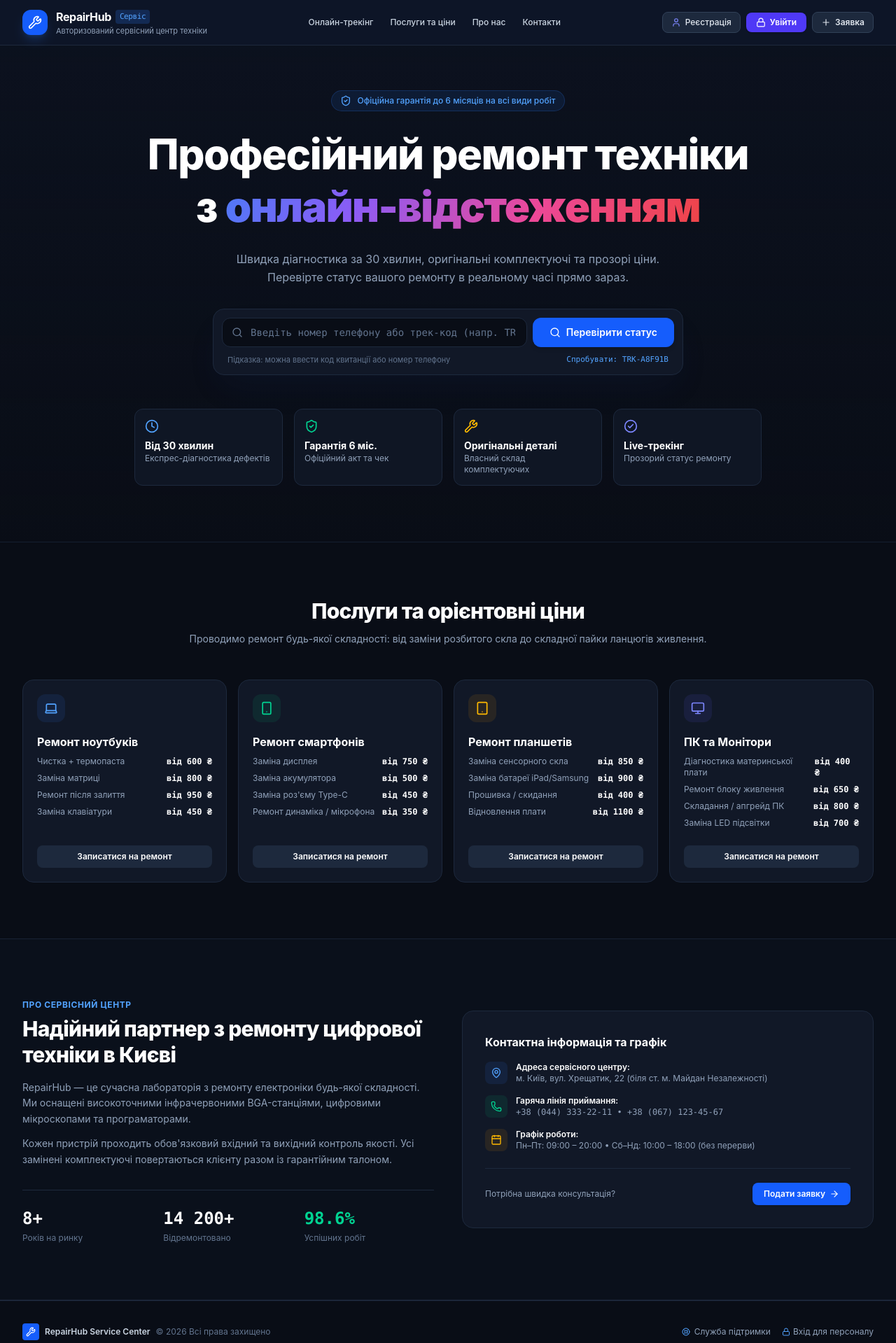
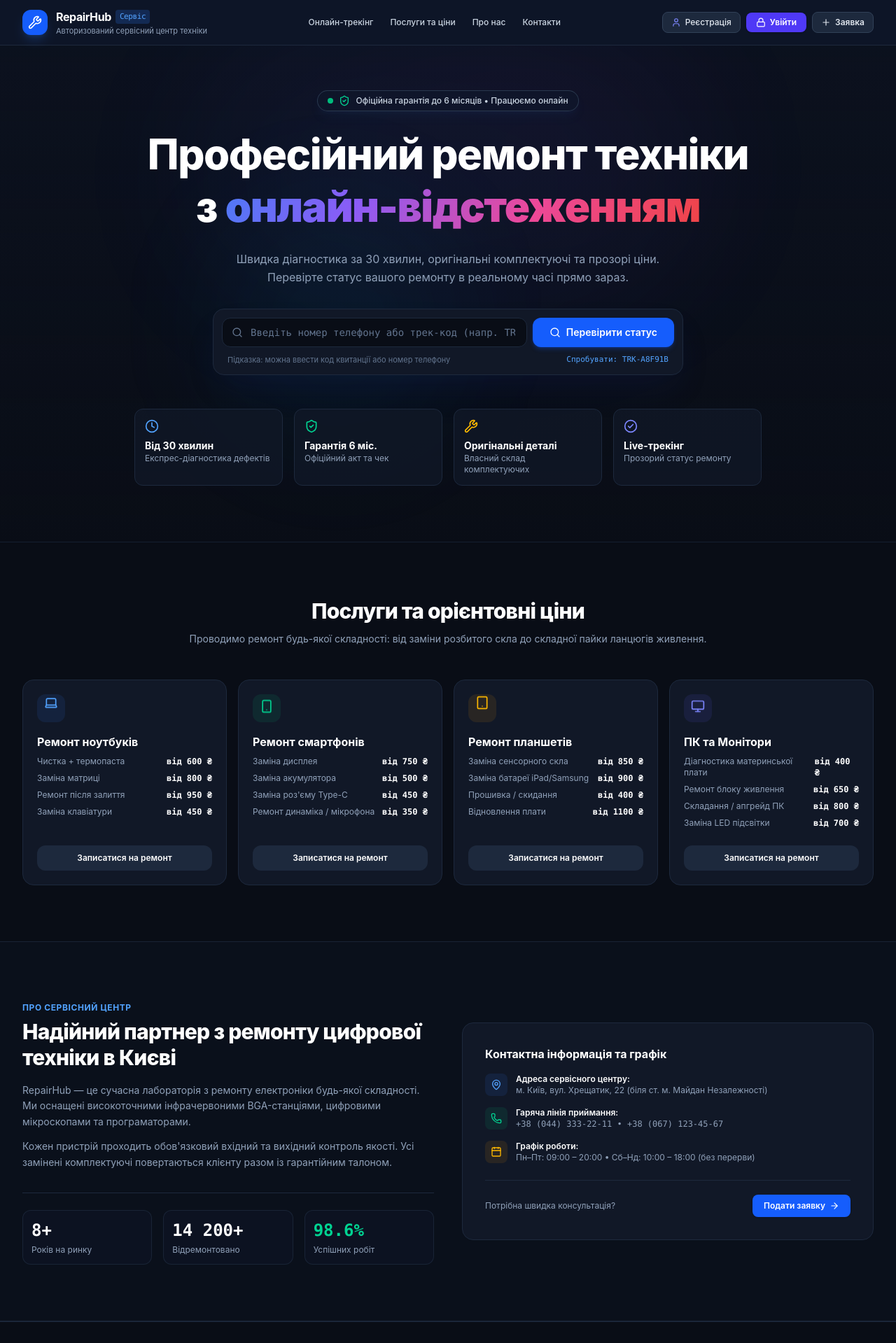
Before and after one commit to yavorskii/service-center-system, a React (Vite) app in the folder frontend/: page / in a window 1280 px wide. Shown: the top 1919 px of the page at 70% size. Built offline with nearby package versions, Linux system fonts and the light colour scheme.

Commit message:
feat(ui): add ambient glowing orbs, card hover transitions, and floating icon animations

```diff
--- a/frontend/src/components/ClientPortal.tsx
+++ b/frontend/src/components/ClientPortal.tsx
@@ -380,10 +380,18 @@ export const ClientPortal: React.FC<ClientPortalProps> = ({
       )}
 
       <section id="hero" className="relative pt-12 pb-16 md:pt-16 md:pb-20 overflow-hidden border-b border-slate-800/60 bg-gradient-to-b from-[#0F172A]/40 to-transparent">
+        {/* Animated ambient background orbs */}
+        <div className="absolute top-1/4 left-1/2 -translate-x-1/2 -translate-y-1/2 w-[700px] h-[380px] bg-gradient-to-tr from-blue-600/20 via-indigo-500/15 to-purple-600/20 rounded-full blur-[110px] pointer-events-none animate-pulse-glow -z-0" />
+        <div className="absolute top-1/3 left-1/4 w-[320px] h-[320px] bg-sky-500/10 rounded-full blur-[90px] pointer-events-none animate-pulse-glow-delayed -z-0" />
+
         <div className="max-w-7xl mx-auto px-4 sm:px-6 lg:px-8 text-center relative z-10">
-          <div className="inline-flex items-center gap-2 px-3 py-1.5 rounded-full bg-blue-500/10 border border-blue-500/20 text-blue-400 text-xs font-medium mb-6 animate-in fade-in slide-in-from-top-3 duration-300">
-            <ShieldCheck className="h-4 w-4" />
-            <span>Офіційна гарантія до 6 місяців на всі види робіт</span>
+          <div className="inline-flex items-center gap-2 px-3.5 py-1.5 rounded-full bg-slate-900/80 border border-slate-700/80 text-slate-300 text-xs font-medium mb-6 shadow-lg shadow-blue-500/5 hover:border-blue-500/40 transition-all cursor-default">
+            <span className="relative flex h-2 w-2">
+              <span className="animate-ping absolute inline-flex h-full w-full rounded-full bg-emerald-400 opacity-75"></span>
+              <span className="relative inline-flex rounded-full h-2 w-2 bg-emerald-500"></span>
+            </span>
+            <ShieldCheck className="h-4 w-4 text-emerald-400" />
+            <span>Офіційна гарантія до 6 місяців • Працюємо онлайн</span>
           </div>
 
           <h1 className="text-3xl sm:text-5xl md:text-6xl font-extrabold text-white tracking-tight max-w-4xl mx-auto leading-tight">
@@ -397,7 +405,7 @@ export const ClientPortal: React.FC<ClientPortalProps> = ({
             Швидка діагностика за 30 хвилин, оригінальні комплектуючі та прозорі ціни. Перевірте статус вашого ремонту в реальному часі прямо зараз.
           </p>
 
-          <div id="tracking" className="mt-8 max-w-2xl mx-auto bg-[#111827] p-2.5 sm:p-3 rounded-2xl border border-slate-800 shadow-2xl shadow-blue-900/10">
+          <div id="tracking" className="mt-8 max-w-2xl mx-auto bg-[#111827] p-2.5 sm:p-3 rounded-2xl border border-slate-800 shadow-2xl shadow-blue-900/15 focus-within:border-blue-500/60 focus-within:shadow-blue-500/10 transition-all duration-300">
             <form onSubmit={handleSearch} className="flex flex-col sm:flex-row gap-2">
               <div className="relative flex-1">
                 <Search className="absolute left-3.5 top-1/2 -translate-y-1/2 h-4 w-4 text-slate-500" />
@@ -412,7 +420,7 @@ export const ClientPortal: React.FC<ClientPortalProps> = ({
               <button
                 type="submit"
                 disabled={isSearching}
-                className="px-6 py-2.5 rounded-xl bg-blue-600 hover:bg-blue-500 text-white text-xs sm:text-sm font-semibold transition-all shadow-md flex items-center justify-center gap-2 shrink-0 active:scale-95 disabled:opacity-50"
+                className="shimmer-btn px-6 py-2.5 rounded-xl bg-blue-600 hover:bg-blue-500 text-white text-xs sm:text-sm font-semibold transition-all shadow-md shadow-blue-600/25 hover:shadow-blue-500/40 flex items-center justify-center gap-2 shrink-0 active:scale-95 disabled:opacity-50"
               >
                 <Search className="h-4 w-4" />
                 <span>{isSearching ? 'Пошук...' : 'Перевірити статус'}</span>
@@ -423,7 +431,7 @@ export const ClientPortal: React.FC<ClientPortalProps> = ({
               <button
                 type="button"
                 onClick={() => setSearchQuery('TRK-A8F91B')}
-                className="text-blue-400 hover:underline font-mono"
+                className="text-blue-400 hover:text-blue-300 hover:underline font-mono transition-colors"
               >
                 Спробувати: TRK-A8F91B
               </button>
@@ -431,23 +439,23 @@ export const ClientPortal: React.FC<ClientPortalProps> = ({
           </div>
 
           <div className="grid grid-cols-2 md:grid-cols-4 gap-3 sm:gap-4 max-w-4xl mx-auto mt-12 text-left">
-            <div className="p-3.5 rounded-xl bg-[#111827]/80 border border-slate-800">
-              <Clock className="h-5 w-5 text-blue-400 mb-2" />
+            <div className="p-3.5 rounded-xl bg-[#111827]/80 border border-slate-800 card-hover group cursor-default hover:border-blue-500/50">
+              <Clock className="h-5 w-5 text-blue-400 mb-2 group-hover:scale-110 group-hover:rotate-6 transition-transform duration-300" />
               <div className="text-sm font-bold text-white">Від 30 хвилин</div>
               <div className="text-xs text-slate-400">Експрес-діагностика дефектів</div>
             </div>
-            <div className="p-3.5 rounded-xl bg-[#111827]/80 border border-slate-800">
-              <ShieldCheck className="h-5 w-5 text-emerald-400 mb-2" />
+            <div className="p-3.5 rounded-xl bg-[#111827]/80 border border-slate-800 card-hover group cursor-default hover:border-emerald-500/50">
+              <ShieldCheck className="h-5 w-5 text-emerald-400 mb-2 group-hover:scale-110 group-hover:-rotate-6 transition-transform duration-300" />
               <div className="text-sm font-bold text-white">Гарантія 6 міс.</div>
               <div className="text-xs text-slate-400">Офіційний акт та чек</div>
             </div>
-            <div className="p-3.5 rounded-xl bg-[#111827]/80 border border-slate-800">
-              <Wrench className="h-5 w-5 text-amber-400 mb-2" />
+            <div className="p-3.5 rounded-xl bg-[#111827]/80 border border-slate-800 card-hover group cursor-default hover:border-amber-500/50">
+              <Wrench className="h-5 w-5 text-amber-400 mb-2 group-hover:scale-110 group-hover:rotate-6 transition-transform duration-300" />
               <div className="text-sm font-bold text-white">Оригінальні деталі</div>
               <div className="text-xs text-slate-400">Власний склад комплектуючих</div>
             </div>
-            <div className="p-3.5 rounded-xl bg-[#111827]/80 border border-slate-800">
-              <CheckCircle2 className="h-5 w-5 text-indigo-400 mb-2" />
+            <div className="p-3.5 rounded-xl bg-[#111827]/80 border border-slate-800 card-hover group cursor-default hover:border-indigo-500/50">
+              <CheckCircle2 className="h-5 w-5 text-indigo-400 mb-2 group-hover:scale-110 group-hover:-rotate-6 transition-transform duration-300" />
               <div className="text-sm font-bold text-white">Live-трекінг</div>
               <div className="text-xs text-slate-400">Прозорий статус ремонту</div>
             </div>
@@ -504,12 +512,12 @@ export const ClientPortal: React.FC<ClientPortalProps> = ({
           </div>
 
           <div className="grid grid-cols-1 md:grid-cols-2 lg:grid-cols-4 gap-4">
-            <div className="p-5 rounded-2xl bg-[#111827] border border-slate-800 flex flex-col justify-between hover:border-slate-700 transition-colors">
+            <div className="p-5 rounded-2xl bg-[#111827] border border-slate-800 flex flex-col justify-between card-hover hover:border-blue-500/50 group">
               <div>
-                <div className="h-10 w-10 rounded-xl bg-blue-500/10 text-blue-400 flex items-center justify-center mb-4">
-                  <Laptop className="h-5 w-5" />
+                <div className="h-10 w-10 rounded-xl bg-blue-500/10 text-blue-400 flex items-center justify-center mb-4 group-hover:scale-110 transition-transform duration-300">
+                  <Laptop className="h-5 w-5 animate-float" />
                 </div>
-                <h3 className="text-base font-bold text-white mb-2">Ремонт ноутбуків</h3>
+                <h3 className="text-base font-bold text-white mb-2 group-hover:text-blue-300 transition-colors">Ремонт ноутбуків</h3>
                 <ul className="text-xs text-slate-400 space-y-2 mb-6">
                   <li className="flex items-center justify-between">
                     <span>Чистка + термопаста</span>
@@ -531,18 +539,18 @@ export const ClientPortal: React.FC<ClientPortalProps> = ({
               </div>
               <button
                 onClick={onOpenCreateModal}
-                className="w-full py-2 rounded-lg text-xs font-semibold bg-slate-800 hover:bg-slate-700 text-white transition-colors"
+                className="w-full py-2.5 rounded-xl text-xs font-semibold bg-slate-800 hover:bg-blue-600 text-white transition-all duration-200 active:scale-95"
               >
                 Записатися на ремонт
               </button>
             </div>
 
-            <div className="p-5 rounded-2xl bg-[#111827] border border-slate-800 flex flex-col justify-between hover:border-slate-700 transition-colors">
+            <div className="p-5 rounded-2xl bg-[#111827] border border-slate-800 flex flex-col justify-between card-hover hover:border-emerald-500/50 group">
               <div>
-                <div className="h-10 w-10 rounded-xl bg-emerald-500/10 text-emerald-400 flex items-center justify-center mb-4">
-                  <Smartphone className="h-5 w-5" />
+                <div className="h-10 w-10 rounded-xl bg-emerald-500/10 text-emerald-400 flex items-center justify-center mb-4 group-hover:scale-110 transition-transform duration-300">
+                  <Smartphone className="h-5 w-5 animate-float-slow" />
                 </div>
-                <h3 className="text-base font-bold text-white mb-2">Ремонт смартфонів</h3>
+                <h3 className="text-base font-bold text-white mb-2 group-hover:text-emerald-300 transition-colors">Ремонт смартфонів</h3>
                 <ul className="text-xs text-slate-400 space-y-2 mb-6">
                   <li className="flex items-center justify-between">
                     <span>Заміна дисплея</span>
@@ -564,18 +572,18 @@ export const ClientPortal: React.FC<ClientPortalProps> = ({
               </div>
               <button
                 onClick={onOpenCreateModal}
-                className="w-full py-2 rounded-lg text-xs font-semibold bg-slate-800 hover:bg-slate-700 text-white transition-colors"
+                className="w-full py-2.5 rounded-xl text-xs font-semibold bg-slate-800 hover:bg-emerald-600 text-white transition-all duration-200 active:scale-95"
               >
                 Записатися на ремонт
               </button>
             </div>
 
-            <div className="p-5 rounded-2xl bg-[#111827] border border-slate-800 flex flex-col justify-between hover:border-slate-700 transition-colors">
+            <div className="p-5 rounded-2xl bg-[#111827] border border-slate-800 flex flex-col justify-between card-hover hover:border-amber-500/50 group">
               <div>
-                <div className="h-10 w-10 rounded-xl bg-amber-500/10 text-amber-400 flex items-center justify-center mb-4">
-                  <Tablet className="h-5 w-5" />
+                <div className="h-10 w-10 rounded-xl bg-amber-500/10 text-amber-400 flex items-center justify-center mb-4 group-hover:scale-110 transition-transform duration-300">
+                  <Tablet className="h-5 w-5 animate-float" />
                 </div>
-                <h3 className="text-base font-bold text-white mb-2">Ремонт планшетів</h3>
+                <h3 className="text-base font-bold text-white mb-2 group-hover:text-amber-300 transition-colors">Ремонт планшетів</h3>
                 <ul className="text-xs text-slate-400 space-y-2 mb-6">
                   <li className="flex items-center justify-between">
                     <span>Заміна сенсорного скла</span>
@@ -597,18 +605,18 @@ export const ClientPortal: React.FC<ClientPortalProps> = ({
               </div>
               <button
                 onClick={onOpenCreateModal}
-                className="w-full py-2 rounded-lg text-xs font-semibold bg-slate-800 hover:bg-slate-700 text-white transition-colors"
+                className="w-full py-2.5 rounded-xl text-xs font-semibold bg-slate-800 hover:bg-amber-600 text-white transition-all duration-200 active:scale-95"
               >
                 Записатися на ремонт
               </button>
             </div>
 
-            <div className="p-5 rounded-2xl bg-[#111827] border border-slate-800 flex flex-col justify-between hover:border-slate-700 transition-colors">
+            <div className="p-5 rounded-2xl bg-[#111827] border border-slate-800 flex flex-col justify-between card-hover hover:border-indigo-500/50 group">
               <div>
-                <div className="h-10 w-10 rounded-xl bg-indigo-500/10 text-indigo-400 flex items-center justify-center mb-4">
-                  <Monitor className="h-5 w-5" />
+                <div className="h-10 w-10 rounded-xl bg-indigo-500/10 text-indigo-400 flex items-center justify-center mb-4 group-hover:scale-110 transition-transform duration-300">
+                  <Monitor className="h-5 w-5 animate-float-slow" />
                 </div>
-                <h3 className="text-base font-bold text-white mb-2">ПК та Монітори</h3>
+                <h3 className="text-base font-bold text-white mb-2 group-hover:text-indigo-300 transition-colors">ПК та Монітори</h3>
                 <ul className="text-xs text-slate-400 space-y-2 mb-6">
                   <li className="flex items-center justify-between">
                     <span>Діагностика материнської плати</span>
@@ -630,7 +638,7 @@ export const ClientPortal: React.FC<ClientPortalProps> = ({
               </div>
               <button
                 onClick={onOpenCreateModal}
-                className="w-full py-2 rounded-lg text-xs font-semibold bg-slate-800 hover:bg-slate-700 text-white transition-colors"
+                className="w-full py-2.5 rounded-xl text-xs font-semibold bg-slate-800 hover:bg-indigo-600 text-white transition-all duration-200 active:scale-95"
               >
                 Записатися на ремонт
               </button>
@@ -657,17 +665,17 @@ export const ClientPortal: React.FC<ClientPortalProps> = ({
               </p>
 
               <div className="grid grid-cols-3 gap-4 mt-8 pt-6 border-t border-slate-800">
-                <div>
+                <div className="p-3 rounded-xl bg-slate-900/40 border border-slate-800/80 card-hover">
                   <div className="text-2xl font-bold text-white font-mono">8+</div>
-                  <div className="text-xs text-slate-500 mt-1">Років на ринку</div>
+                  <div className="text-xs text-slate-400 mt-1">Років на ринку</div>
                 </div>
-                <div>
+                <div className="p-3 rounded-xl bg-slate-900/40 border border-slate-800/80 card-hover">
                   <div className="text-2xl font-bold text-white font-mono">14 200+</div>
-                  <div className="text-xs text-slate-500 mt-1">Відремонтовано</div>
+                  <div className="text-xs text-slate-400 mt-1">Відремонтовано</div>
                 </div>
-                <div>
+                <div className="p-3 rounded-xl bg-slate-900/40 border border-slate-800/80 card-hover">
                   <div className="text-2xl font-bold text-emerald-400 font-mono">98.6%</div>
-                  <div className="text-xs text-slate-500 mt-1">Успішних робіт</div>
+                  <div className="text-xs text-slate-400 mt-1">Успішних робіт</div>
                 </div>
               </div>
             </div>
--- a/frontend/src/index.css
+++ b/frontend/src/index.css
@@ -65,3 +65,90 @@
   background-size: 250% auto;
   animation: gradient-flow 5s ease infinite;
 }
+
+@keyframes float {
+  0%, 100% {
+    transform: translateY(0px);
+  }
+  50% {
+    transform: translateY(-8px);
+  }
+}
+
+@keyframes float-slow {
+  0%, 100% {
+    transform: translateY(0px) rotate(0deg);
+  }
+  50% {
+    transform: translateY(-12px) rotate(2deg);
+  }
+}
+
+.animate-float {
+  animation: float 4s ease-in-out infinite;
+}
+
+.animate-float-slow {
+  animation: float-slow 7s ease-in-out infinite;
+}
+
+@keyframes pulse-glow {
+  0%, 100% {
+    opacity: 0.35;
+    transform: scale(1);
+  }
+  50% {
+    opacity: 0.7;
+    transform: scale(1.1);
+  }
+}
+
+.animate-pulse-glow {
+  animation: pulse-glow 7s ease-in-out infinite;
+}
+
+.animate-pulse-glow-delayed {
+  animation: pulse-glow 7s ease-in-out infinite 3.5s;
+}
+
+@keyframes shimmer-sweep {
+  0% {
+    transform: translateX(-150%);
+  }
+  100% {
+    transform: translateX(150%);
+  }
+}
+
+.shimmer-btn {
+  position: relative;
+  overflow: hidden;
+}
+
+.shimmer-btn::after {
+  content: '';
+  position: absolute;
+  top: 0;
+  left: 0;
+  width: 100%;
+  height: 100%;
+  background: linear-gradient(
+    90deg,
+    transparent 0%,
+    rgba(255, 255, 255, 0.22) 50%,
+    transparent 100%
+  );
+  animation: shimmer-sweep 3s infinite;
+  pointer-events: none;
+}
+
+.card-hover {
+  transition: transform 0.3s cubic-bezier(0.16, 1, 0.3, 1),
+              border-color 0.3s ease,
+              box-shadow 0.3s ease;
+}
+
+.card-hover:hover {
+  transform: translateY(-4px);
+  box-shadow: 0 12px 30px -10px rgba(59, 130, 246, 0.15);
+}
```
